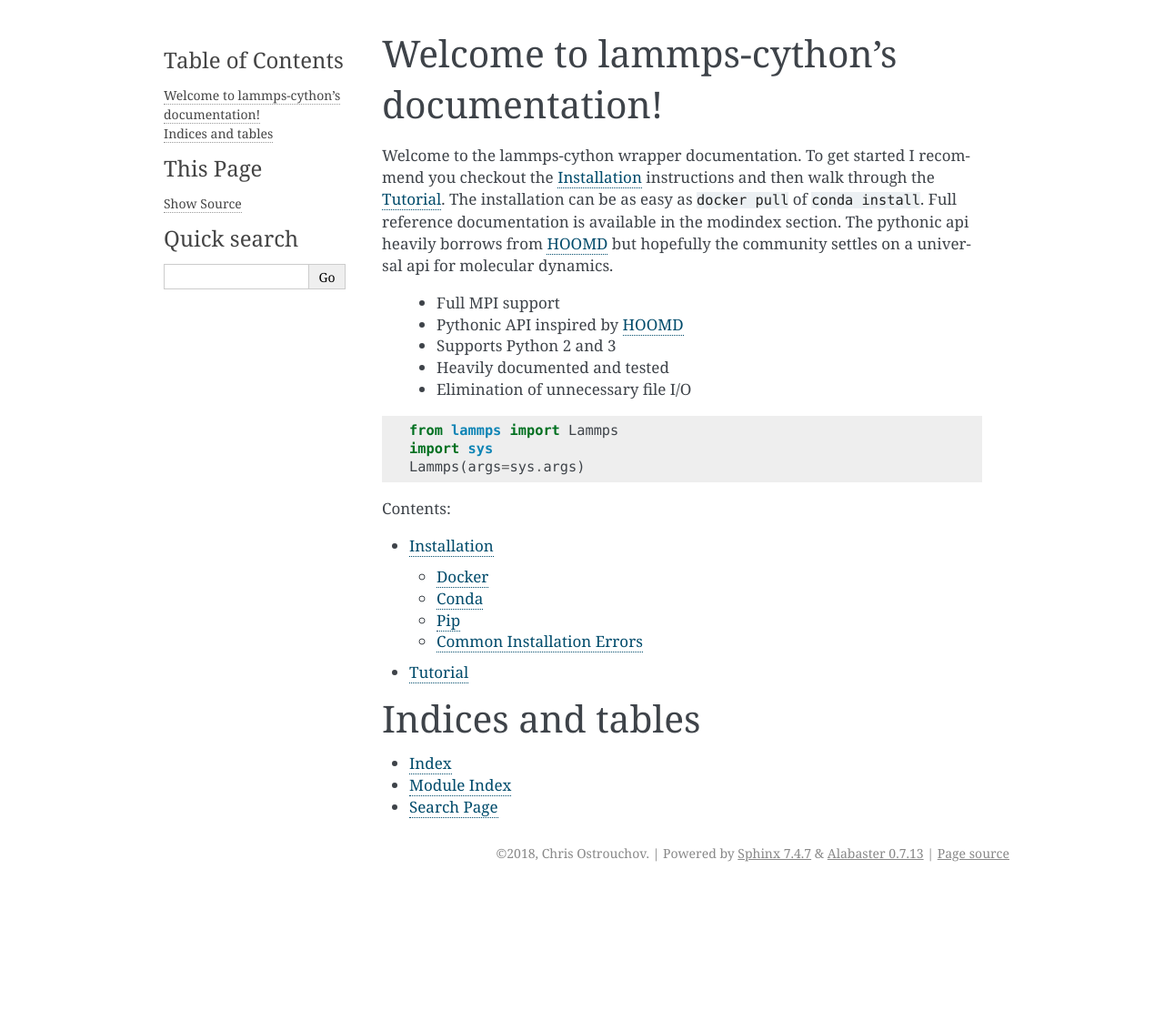
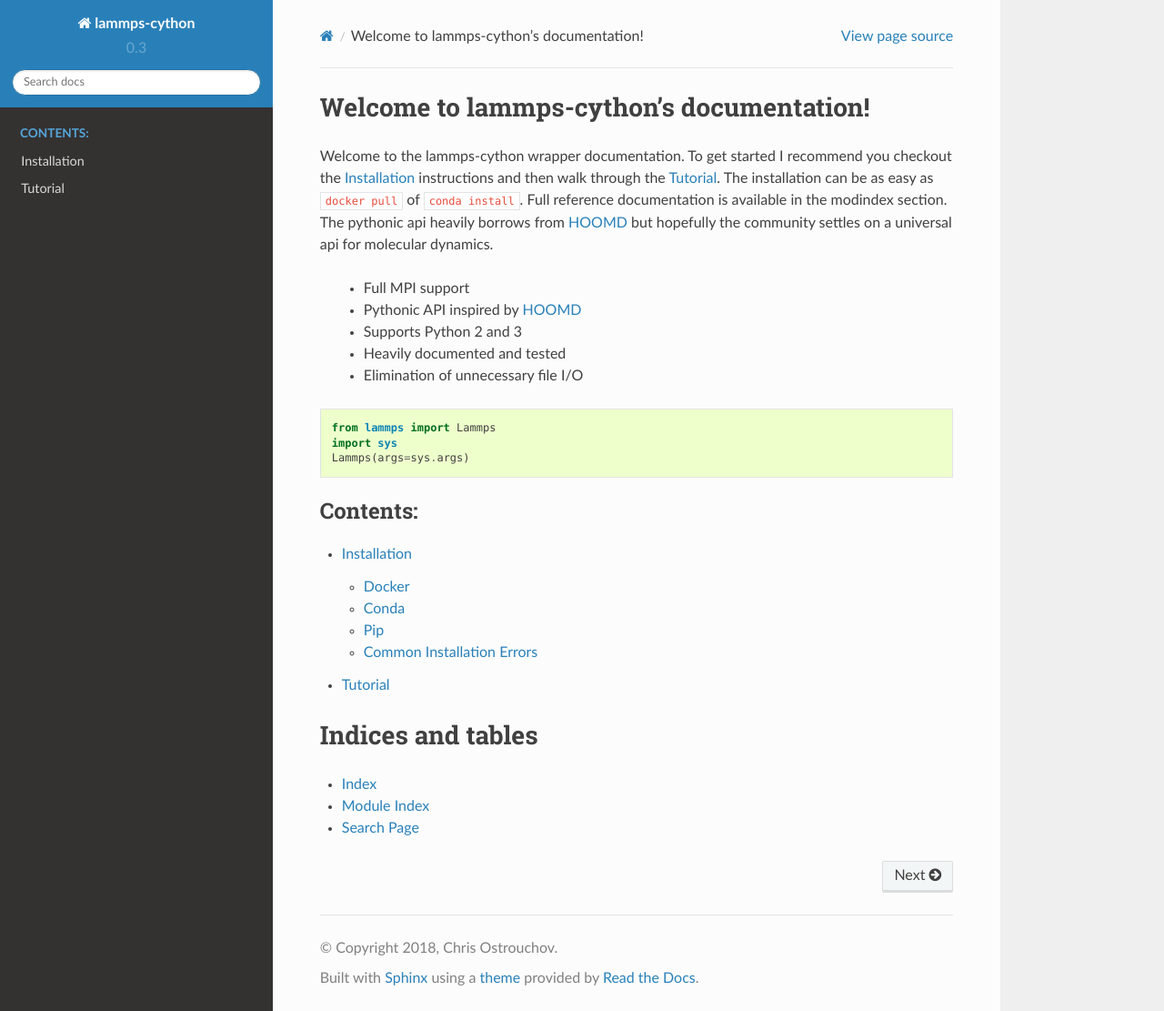
Before and after one commit to costrouc/lammps-cython, a Sphinx documentation site: the page built from docs/index.rst, in a window 1280 px wide and 1111 px high. Shown: the whole window at 91% size. Built offline with Sphinx 7.4.7 and the Read the Docs theme 2.0.0, drawn with Linux system fonts in a browser that asks for light colours.

```diff
--- a/docs/conf.py
+++ b/docs/conf.py
@@ -24,9 +24,9 @@ copyright = '2018, Chris Ostrouchov'
 author = 'Chris Ostrouchov'
 
 # The short X.Y version
-version = ''
+version = '0.3'
 # The full version, including alpha/beta/rc tags
-release = '0.2.1'
+release = '0.3.4'
 
 
 # -- General configuration ---------------------------------------------------
@@ -76,7 +76,7 @@ pygments_style = 'sphinx'
 # The theme to use for HTML and HTML Help pages.  See the documentation for
 # a list of builtin themes.
 #
-html_theme = 'alabaster'
+html_theme = 'sphinx_rtd_theme'
 
 # Theme options are theme-specific and customize the look and feel of a theme
 # further.  For a list of options available for each theme, see the
--- a/setup.py
+++ b/setup.py
@@ -67,7 +67,7 @@ with open(path.join(here, 'README.md'), encoding='utf-8') as f:
 
 setup(
     name='lammps-cython',
-    version='0.3.3',
+    version='0.3.4',
     description='Pythonic Wrapper to LAMMPS using cython',
     long_description=long_description,
     long_description_content_type="text/markdown",
```
